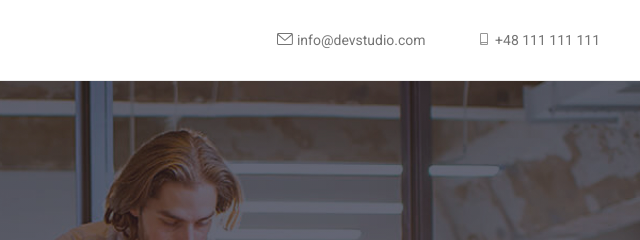
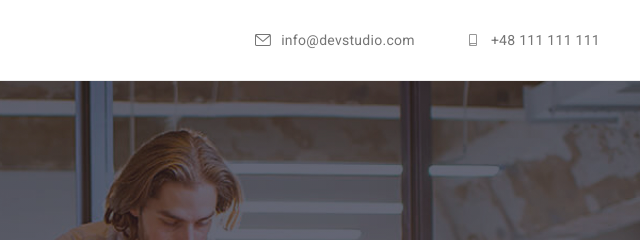
Before and after one commit to LukaszDerkacz/goit-markup-hw-04, a plain HTML site: page index.html in a window 1280 px wide. Shown: the top 240 px of the page, 640-1280 px from the left. Drawn offline with Linux system fonts and the light colour scheme.

Commit message:
header-right-svg
added icon on right side for mail an phone

```diff
--- a/css/style.css
+++ b/css/style.css
@@ -23,6 +23,7 @@
   --border-portfolio: #EEEEEE;
   --svg-icon-color: #AFB1B8;
 
+  --spacing-percent-2: 0.02em;
   --spacing-percent-3: 0.03em;
   --spacing-percent-6: 0.06em;
 
@@ -129,18 +130,29 @@ p{
   .header-contact{
     display: flex;
     gap: 50px;
+    align-items: center;
+  }
+
+  .header-contact-right a{
+    display: flex;
+    align-items: center;
+    justify-content: center;
+    gap: 10px;
   }
 
   .header-contact-link {
     color: var(--second-color);
+    fill: var(--second-color);
     font-size: var(--font-size-14px);
     font-weight: var(--font-weight-normal);
+    letter-spacing: var(--spacing-percent-2);
     transition: color 150ms ease-in-out;
   }
 
   .header-contact-link:hover,
   .header-contact-link:focus {
     color: var(--accent-color);
+    fill: var(--accent-color);
   }
 
 /* =========== main index =========== */
--- a/index.html
+++ b/index.html
@@ -31,7 +31,7 @@
                 </nav>
                 <div>
                     <ul class="header-contact">
-                        <li>
+                        <li class="header-contact-right">
                             <a class="header-contact-link" href="mailto:info@devstudio.com" >
                                 <svg width="16" height="12">
                                     <use
@@ -42,7 +42,7 @@
                                 info@devstudio.com
                             </a>
                         </li>
-                        <li>
+                        <li class="header-contact-right   ">
                             <a class="header-contact-link" href="tel:+48111111111" >
                                 <svg width="16" height="12">
                                     <use
```
